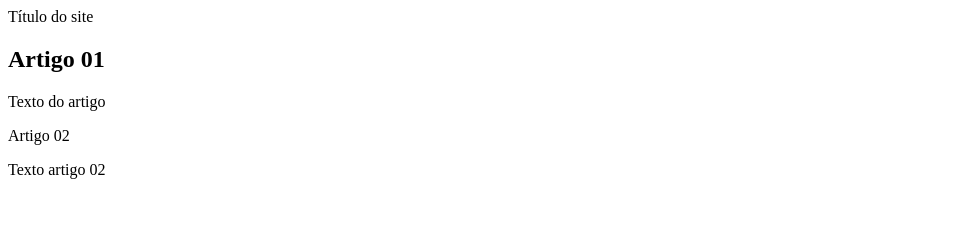
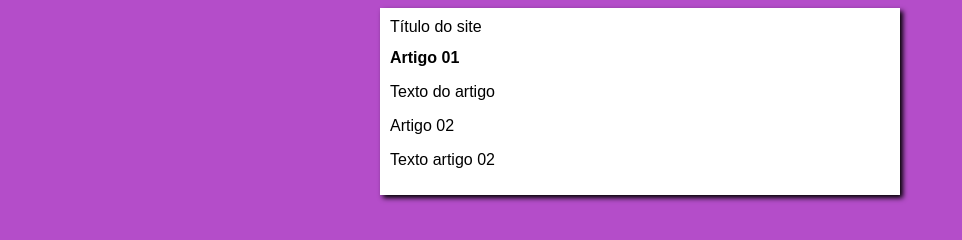
Before and after one commit to nicoleromanichen/projeto-site, a plain HTML site: page index.html in a window 1280 px wide. Shown: the whole page, without its empty margins (0-962 px from the left). Drawn offline with Linux system fonts and the light colour scheme.

Commit message:
comecei o design

```diff
--- /dev/null
+++ b/estilos/style.css
@@ -0,0 +1,16 @@
+* {
+    font-family: Arial, Helvetica, sans-serif;
+    font-size: 16px;
+}
+
+body {
+    background-color: rgb(180, 77, 201);
+}
+
+main {
+    background-color: white;
+    width: 500px;
+    margin: auto;
+    padding: 10px;
+    box-shadow: 3px 3px 5px black;
+}
--- a/index.html
+++ b/index.html
@@ -5,6 +5,7 @@
     <meta charset="UTF-8">
     <meta name="viewport" content="width=device-width, initial-scale=1.0">
     <title>Título do site</title>
+    <link rel="stylesheet" href="estilos/style.css">
 </head>
 
 <body>
```
